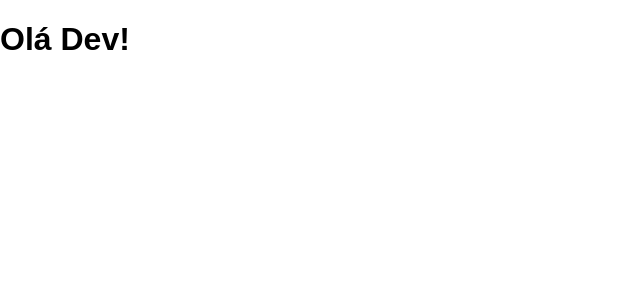
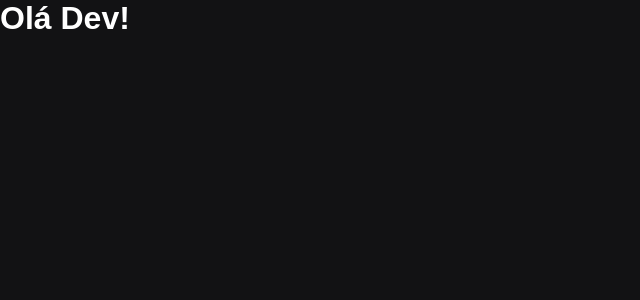
Before and after one commit to geraldobl58/nextjs-prismic-blog, a Next.js app: page / in a window 1280 px wide. Shown: the top 300 px of the page, without its empty margins (0-640 px from the left). Built offline with nearby package versions, Linux system fonts and the light colour scheme; a web font is replaced by a local one.

Commit message:
:art: Creating global css styles

```diff
--- a/src/pages/index.tsx
+++ b/src/pages/index.tsx
@@ -3,7 +3,7 @@ import styles from '../styles/home.module.scss';
 export default function Home() {
   return (
     <div>
-      <h1 className={styles.title}>
+      <h1>
         Olá <span>Dev!</span>
       </h1>
     </div>
--- a/src/styles/globals.scss
+++ b/src/styles/globals.scss
@@ -1,15 +1,47 @@
-html,
+* {
+  margin: 0;
+  padding: 0;
+  box-sizing: border-box;
+}
+
+:root {
+  --white:      #FFFFFF;
+  --gray100:    #F4F6FC;
+  --gray300:    #A8A8B3;
+  --gray700:    #323238;
+  --gray800:    #29292E;
+  --gray850:    #1F2729;
+  --gray900:    #121214;
+  --primary:    #FE8CAB;
+  --secondary:  #8B96FF;
+}
+
+@media (max-width: 1080px) {
+  html {
+    font-size: 93.75%;
+  }
+}
+
+@media (max-width: 720px) {
+  html {
+    font-size: 87.5%;
+  }
+}
+
 body {
-  padding: 0;
-  margin: 0;
+  color: var(--white);
+  background: var(--gray900);
+}
+
+body, input, textarea, select, button {
   font: 400 1rem 'Georama', sans-serif;
+}
+
+button {
+  cursor: pointer;
 }
 
 a {
   color: inherit;
   text-decoration: none;
 }
-
-* {
-  box-sizing: border-box;
-}
```
